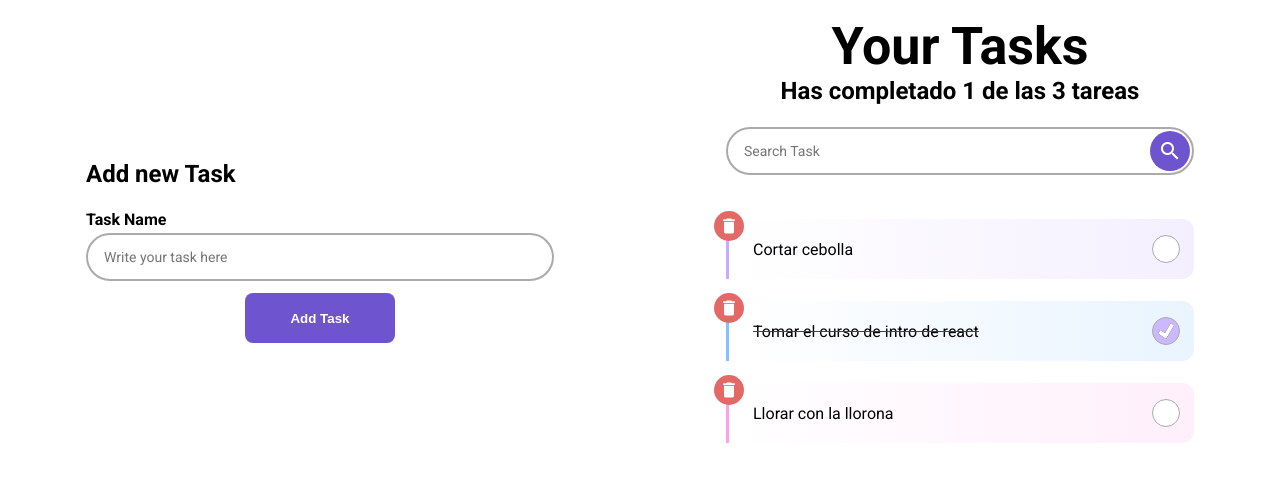
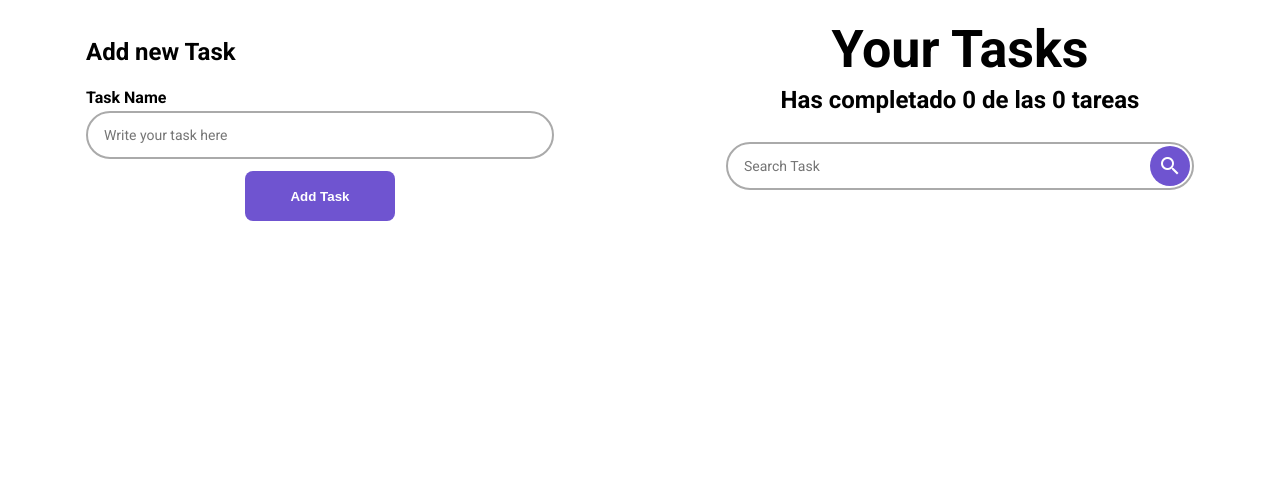
Before and after one commit to Jos017/TasksList-React-TypeScript, a React (Create React App) app: page / in a window 1280 px wide. Shown: the top 482 px of the page. Built offline with nearby package versions, Linux system fonts and the light colour scheme.

Commit message:
Add tasks storage feature using localStorage

```diff
--- a/src/components/App/index.tsx
+++ b/src/components/App/index.tsx
@@ -2,14 +2,19 @@
 import { List } from '../../models/List.model';
 import { AppUI } from './AppUI';
 
-const defaultTodos: List[] = [
-  { text: 'Cortar cebolla', completed: false },
-  { text: 'Tomar el curso de intro de react', completed: true },
-  { text: 'Llorar con la llorona', completed: false },
-];
+function App() {
+  const localStorageTodos = localStorage.getItem('TODOS_V1');
+  let parsedTodos: List[];
 
-function App() {
-  const [todos, setTodos] = React.useState(defaultTodos);
+  // Verify if there are created tasks
+  if (!localStorageTodos) {
+    localStorage.setItem('TODOS_V1', JSON.stringify([]));
+    parsedTodos = [];
+  } else {
+    parsedTodos = JSON.parse(localStorageTodos);
+  }
+
+  const [todos, setTodos] = React.useState(parsedTodos);
   const [searchValue, setSearchValue] = React.useState('');
 
   const completedTodos = todos.filter((todo) => todo.completed).length;
@@ -26,25 +31,31 @@
     });
   }
 
+  const saveTodos = (newTodos: List[]) => {
+    const stringifiedTodos = JSON.stringify(newTodos);
+    localStorage.setItem('TODOS_V1', stringifiedTodos);
+    setTodos(newTodos);
+  };
+
   const completeTodo = (text: string) => {
     const todoIndex = todos.findIndex((todo) => todo.text === text);
     const newTodos = [...todos];
     newTodos[todoIndex].completed = true;
-    setTodos(newTodos);
+    saveTodos(newTodos);
   };
 
   const postponeTodo = (text: string) => {
     const todoIndex = todos.findIndex((todo) => todo.text === text);
     const newTodos = [...todos];
     newTodos[todoIndex].completed = false;
-    setTodos(newTodos);
+    saveTodos(newTodos);
   };
 
   const deleteTodo = (text: string) => {
     const todoIndex = todos.findIndex((todo) => todo.text === text);
     const newTodos = [...todos];
     newTodos.splice(todoIndex, 1);
-    setTodos(newTodos);
+    saveTodos(newTodos);
   };
 
   return (
```
